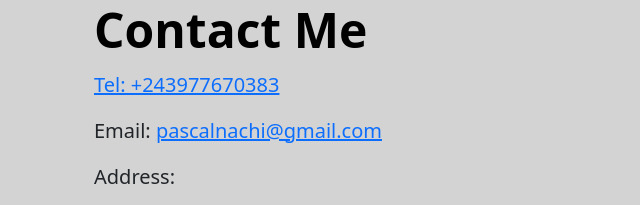
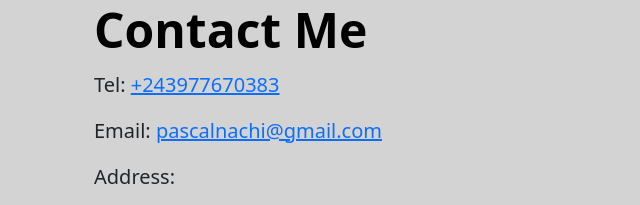
Before and after one commit to pascalnachi/pascal-portfolio, a plain HTML site: page index.html in a window 1280 px wide. Shown: the part 3182-3387 px from the top of the page, 0-640 px from the left. Drawn offline with nearby package versions, Linux system fonts and the light colour scheme.

Commit message:
index.html

```diff
--- a/index.html
+++ b/index.html
@@ -204,7 +204,7 @@
       <section id="contact-me" class="backcolour2" >
         <div class="container col-xxl-8 px-4 py-5">
           <h2 class="display-5 fw-bold text-body-emphasis lh-1 mb-3 ">Contact Me</h2>
-          <p class="lead"><a href="tel:+243977670383">Tel: +243977670383</a></p>
+          <p class="lead">Tel: <a href="tel:+243977670383">+243977670383</a></p>
           <p class="lead">Email: <a href="mailto:pascalnachi@gmail.com">pascalnachi@gmail.com</a></p>
           <p class="lead">Address:</p>
           <p class="lead">
```
